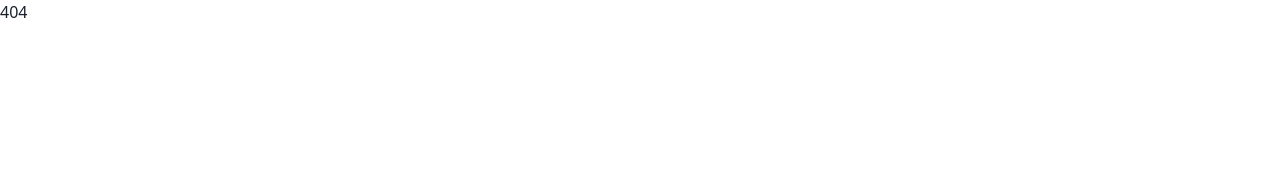
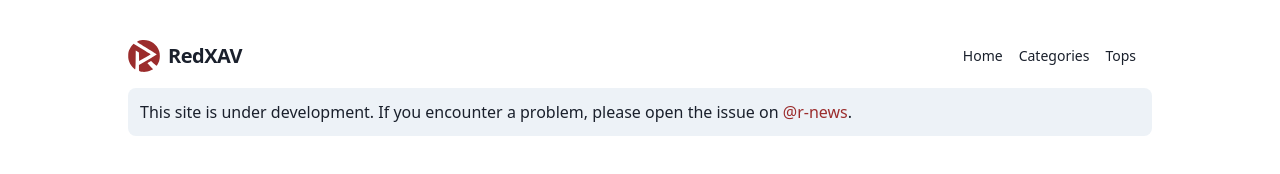
Before and after one commit to t6tg/r-news, a Gatsby site: page /c in a window 1280 px wide. Before the commit this address had no page. Built offline with nearby package versions, Linux system fonts and the light colour scheme; Gatsby itself is replaced by a stand-in of ours; what tailwindcss-aspect-ratio, tailwindcss-responsive-embed would draw is missing.

Commit message:
Navigation Bar

```diff
--- a/src/components/card.tsx
+++ b/src/components/card.tsx
@@ -3,7 +3,9 @@ import React from "react"
 interface Props {}
 
 const Card = (props: Props) => {
-  return <div className="bg-white rounded-lg h-64 text-gray-900 p-2">xxx</div>
+  return (
+    <div className="bg-gray-200 rounded-lg h-64 text-gray-900 p-2">xxx</div>
+  )
 }
 
 export default Card
--- a/src/components/header.tsx
+++ b/src/components/header.tsx
@@ -5,7 +5,7 @@ interface Props {}
 const Header = (props: Props) => {
   return (
     <div>
-      <h1 className="bg-gray-200 dark:bg-gray-100 p-3 rounded-lg text-gray-900 mb-8 font-thin">
+      <h1 className="bg-gray-200 dark:bg-gray-100 p-3 rounded-lg text-gray-900 mb-8 font-thin mt-4">
         This site is under development. If you encounter a problem, please open
         the issue on
         {"  "}
--- a/src/components/layout.tsx
+++ b/src/components/layout.tsx
@@ -1,5 +1,6 @@
 import React, { ReactNode } from "react"
 import Header from "./header"
+import Navbar from "./navbar"
 
 interface Props {
   children: ReactNode
@@ -8,6 +9,7 @@ interface Props {
 const Layout = (props: Props) => {
   return (
     <div className="container mx-auto mt-10 w-4/5">
+      <Navbar />
       <Header />
       {props.children}
     </div>
--- /dev/null
+++ b/src/components/navbar.tsx
@@ -0,0 +1,96 @@
+import React, { useState } from "react"
+import { Link } from "gatsby"
+
+interface Props {}
+
+const Navbar = (props: Props) => {
+  const [isExpanded, toggleExpansion] = useState(false)
+  return (
+    <nav className="flex items-center justify-between flex-wrap ">
+      <div className="flex items-center flex-shrink-0 text-white mr-6">
+        <svg
+          version="1.0"
+          className="fill-current h-8 w-8 mr-2"
+          xmlns="http://www.w3.org/2000/svg"
+          width="94.000000pt"
+          height="95.000000pt"
+          viewBox="0 0 94.000000 95.000000"
+          preserveAspectRatio="xMidYMid meet"
+        >
+          <metadata>
+            Created by potrace 1.16, written by Peter Selinger 2001-2019
+          </metadata>
+          <g
+            transform="translate(0.000000,95.000000) scale(0.100000,-0.100000)"
+            fill="#9B2C2C"
+            stroke="none"
+          >
+            <path
+              d="M373 939 c-53 -10 -115 -38 -108 -49 3 -5 136 -88 295 -185 160 -97
+288 -180 285 -184 -2 -4 -121 -77 -265 -162 l-260 -153 0 -88 c0 -101 -1 -100
+101 -112 77 -10 179 9 255 46 l65 32 -87 87 c-47 48 -84 91 -81 96 3 5 28 20
+56 32 l50 24 78 -71 c43 -39 81 -68 86 -65 17 11 57 85 77 142 27 80 27 206 1
+290 -71 227 -311 367 -548 320z"
+            />
+            <path
+              d="M119 791 c-23 -25 -57 -79 -77 -119 -29 -61 -35 -87 -40 -161 -5
+-103 8 -170 51 -256 28 -56 135 -175 157 -175 6 0 11 110 12 280 l3 281 47
+-30 47 -30 3 -129 3 -129 170 98 c94 55 171 102 172 107 1 4 -112 75 -252 158
+l-255 152 -41 -47z"
+            />
+          </g>
+        </svg>
+
+        <span className="font-semibold text-xl tracking-tight text-gray-900 dark:text-white">
+          RedXAV
+        </span>
+      </div>
+      <div className="block lg:hidden">
+        <button
+          onClick={() => toggleExpansion(!isExpanded)}
+          className="flex items-center px-3 py-2 border rounded dark:text-gray-100 dark:border-gray-100 border-gray-800  dark:hover:text-gray-100 hover:border-white"
+        >
+          <svg
+            className="fill-current h-3 w-3"
+            viewBox="0 0 20 20"
+            xmlns="http://www.w3.org/2000/svg"
+          >
+            <title>Menu</title>
+            <path d="M0 3h20v2H0V3zm0 6h20v2H0V9zm0 6h20v2H0v-2z" />
+          </svg>
+        </button>
+      </div>
+      <div
+        className={`${
+          isExpanded ? `block` : `hidden`
+        } w-full block flex-grow lg:flex lg:items-center lg:w-auto`}
+      >
+        <div className="lg:flex-grow"></div>
+        <div className="inline-block text-sm px-4 py-2 leading-none  lg:mt-0">
+          <div className="text-sm">
+            <Link
+              to="/"
+              className="block mt-4 lg:inline-block lg:mt-0 dark:text-gray-100 hover:text-red-800 mr-4"
+            >
+              Home
+            </Link>
+            <Link
+              to="/c"
+              className="block mt-4 lg:inline-block lg:mt-0 dark:text-gray-100 hover:text-red-800 mr-4"
+            >
+              Categories
+            </Link>
+            <Link
+              to="/t"
+              className="block mt-4 lg:inline-block lg:mt-0 dark:text-gray-100 hover:text-red-800"
+            >
+              Tops
+            </Link>
+          </div>
+        </div>
+      </div>
+    </nav>
+  )
+}
+
+export default Navbar
--- /dev/null
+++ b/src/pages/c.tsx
@@ -0,0 +1,14 @@
+import React from "react"
+import Layout from "../components/layout"
+
+interface Props {}
+
+const c = (props: Props) => {
+  return (
+    <Layout>
+      <div></div>
+    </Layout>
+  )
+}
+
+export default c
--- /dev/null
+++ b/src/pages/t.tsx
@@ -0,0 +1,9 @@
+import React from "react"
+
+interface Props {}
+
+const t = (props: Props) => {
+  return <div></div>
+}
+
+export default t
```
